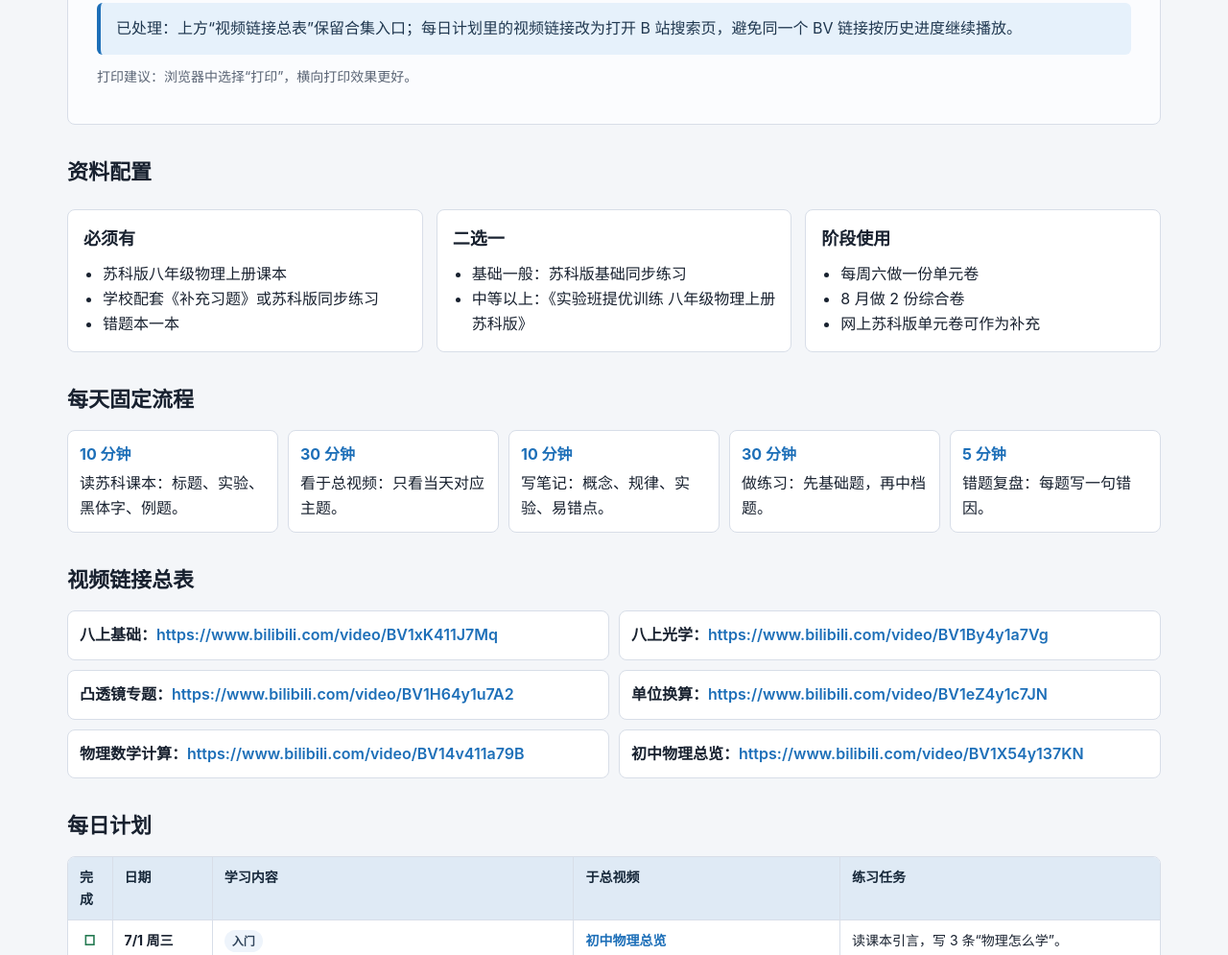
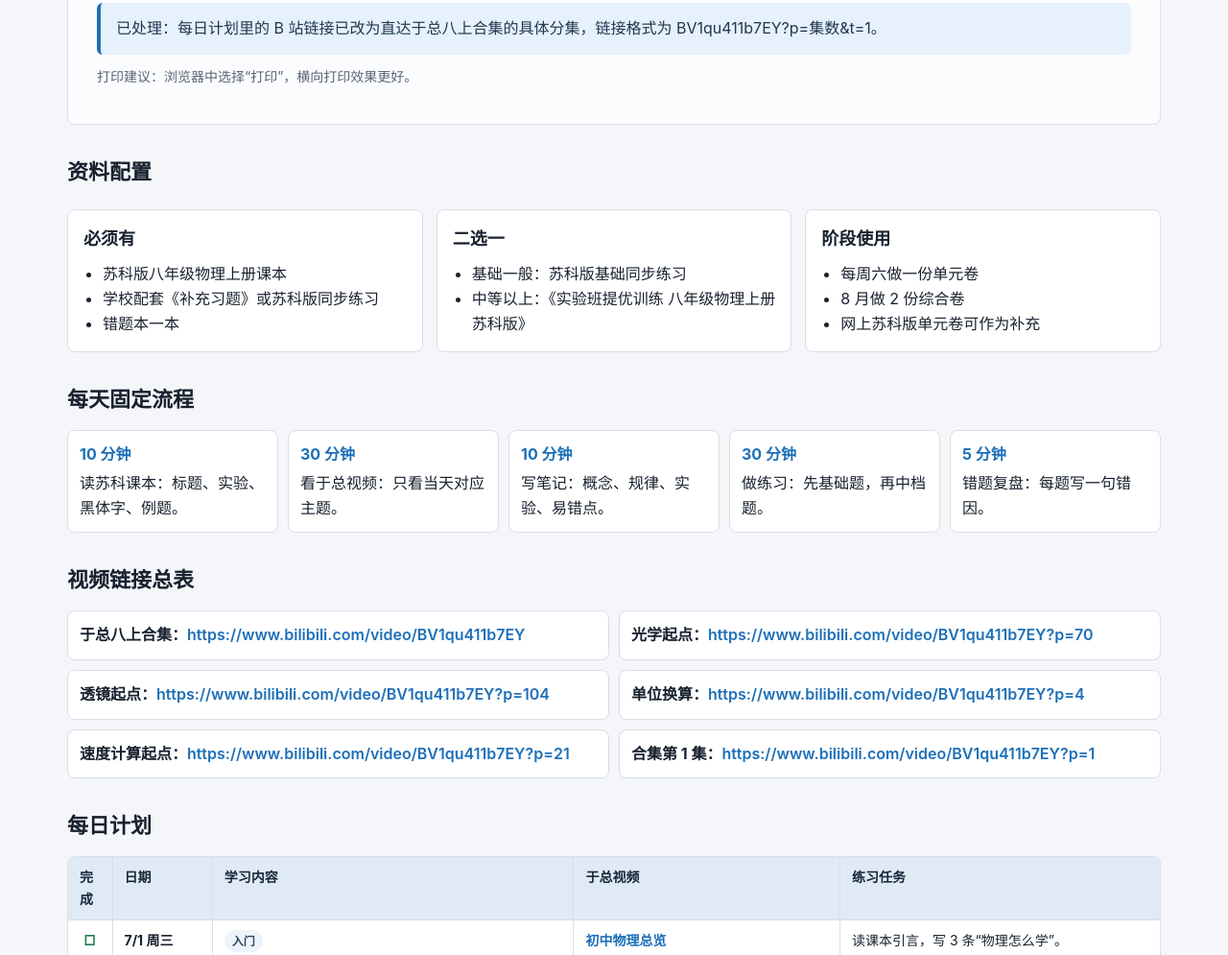
Before and after one commit to zhoujj0902-cmd/summer-physics-plan, a plain HTML site: page index.html in a window 1280 px wide. Shown: the part 337-1332 px from the top of the page at 96% size. Drawn offline with Linux system fonts and the light colour scheme.

Commit message:
Add files via upload

```diff
--- a/index.html
+++ b/index.html
@@ -285,7 +285,7 @@
       </div>
 <div class="note">
         如果 B 站链接在内置浏览器里打不开，通常不是本地 HTML 的问题。请复制链接到 Chrome、Safari 或 B 站 App 中打开；也可以在 B 站搜索对应 BV 号。
-      </div><div class="note">已处理：上方“视频链接总表”保留合集入口；每日计划里的视频链接改为打开 B 站搜索页，避免同一个 BV 链接按历史进度继续播放。</div>
+      </div><div class="note">已处理：每日计划里的 B 站链接已改为直达于总八上合集的具体分集，链接格式为 BV1qu411b7EY?p=集数&t=1。</div>
 <p class="print-tip">打印建议：浏览器中选择“打印”，横向打印效果更好。</p>
 </header>
 <section>
@@ -329,12 +329,12 @@
 <section>
 <h2>视频链接总表</h2>
 <div class="links">
-<div class="source"><strong>八上基础：</strong><a href="https://www.bilibili.com/video/BV1xK411J7Mq?t=1" rel="noopener noreferrer" target="_blank">https://www.bilibili.com/video/BV1xK411J7Mq</a></div>
-<div class="source"><strong>八上光学：</strong><a href="https://www.bilibili.com/video/BV1By4y1a7Vg?t=1" rel="noopener noreferrer" target="_blank">https://www.bilibili.com/video/BV1By4y1a7Vg</a></div>
-<div class="source"><strong>凸透镜专题：</strong><a href="https://www.bilibili.com/video/BV1H64y1u7A2?t=1" rel="noopener noreferrer" target="_blank">https://www.bilibili.com/video/BV1H64y1u7A2</a></div>
-<div class="source"><strong>单位换算：</strong><a href="https://www.bilibili.com/video/BV1eZ4y1c7JN?t=1" rel="noopener noreferrer" target="_blank">https://www.bilibili.com/video/BV1eZ4y1c7JN</a></div>
-<div class="source"><strong>物理数学计算：</strong><a href="https://www.bilibili.com/video/BV14v411a79B?t=1" rel="noopener noreferrer" target="_blank">https://www.bilibili.com/video/BV14v411a79B</a></div>
-<div class="source"><strong>初中物理总览：</strong><a href="https://www.bilibili.com/video/BV1X54y137KN?t=1" rel="noopener noreferrer" target="_blank">https://www.bilibili.com/video/BV1X54y137KN</a></div>
+<div class="source"><strong>于总八上合集：</strong><a href="https://www.bilibili.com/video/BV1qu411b7EY?p=1&t=1" rel="noopener noreferrer" target="_blank">https://www.bilibili.com/video/BV1qu411b7EY</a></div>
+<div class="source"><strong>光学起点：</strong><a href="https://www.bilibili.com/video/BV1qu411b7EY?p=70&t=1" rel="noopener noreferrer" target="_blank">https://www.bilibili.com/video/BV1qu411b7EY?p=70</a></div>
+<div class="source"><strong>透镜起点：</strong><a href="https://www.bilibili.com/video/BV1qu411b7EY?p=104&t=1" rel="noopener noreferrer" target="_blank">https://www.bilibili.com/video/BV1qu411b7EY?p=104</a></div>
+<div class="source"><strong>单位换算：</strong><a href="https://www.bilibili.com/video/BV1qu411b7EY?p=4&t=1" rel="noopener noreferrer" target="_blank">https://www.bilibili.com/video/BV1qu411b7EY?p=4</a></div>
+<div class="source"><strong>速度计算起点：</strong><a href="https://www.bilibili.com/video/BV1qu411b7EY?p=21&t=1" rel="noopener noreferrer" target="_blank">https://www.bilibili.com/video/BV1qu411b7EY?p=21</a></div>
+<div class="source"><strong>合集第 1 集：</strong><a href="https://www.bilibili.com/video/BV1qu411b7EY?p=1&t=1" rel="noopener noreferrer" target="_blank">https://www.bilibili.com/video/BV1qu411b7EY?p=1</a></div>
 </div>
 </section>
 <section>
@@ -355,28 +355,28 @@
 <td class="check">□</td>
 <td class="date">7/1 周三</td>
 <td><span class="tag">入门</span><br/>物理学什么、怎么学；观察、实验、测量意识。</td>
-<td><a href="https://www.bilibili.com/video/BV1X54y137KN?t=1" rel="noopener noreferrer" target="_blank">初中物理总览</a></td>
+<td><a href="https://www.bilibili.com/video/BV1qu411b7EY?p=1&t=1" rel="noopener noreferrer" target="_blank">初中物理总览</a></td>
 <td>读课本引言，写 3 条“物理怎么学”。</td>
 </tr>
 <tr>
 <td class="check">□</td>
 <td class="date">7/2 周四</td>
 <td><span class="tag">声现象</span><br/>声音的产生与传播。</td>
-<td><a href="https://www.bilibili.com/video/BV1xK411J7Mq?t=1" rel="noopener noreferrer" target="_blank">八上基础：找“声音的产生与传播”</a></td>
+<td><a href="https://www.bilibili.com/video/BV1qu411b7EY?p=36&t=1" rel="noopener noreferrer" target="_blank">八上基础：找“声音的产生与传播”</a></td>
 <td>基础题 10-15 题；做尺子振动小实验。</td>
 </tr>
 <tr>
 <td class="check">□</td>
 <td class="date">7/3 周五</td>
 <td><span class="tag">声现象</span><br/>音调、响度、音色。</td>
-<td><a href="https://www.bilibili.com/video/BV1xK411J7Mq?t=1" rel="noopener noreferrer" target="_blank">八上基础：找“声音的特性”</a></td>
+<td><a href="https://www.bilibili.com/video/BV1qu411b7EY?p=41&t=1" rel="noopener noreferrer" target="_blank">八上基础：找“声音的特性”</a></td>
 <td>声音特性题 15 题；整理易混概念。</td>
 </tr>
 <tr class="weekend">
 <td class="check">□</td>
 <td class="date">7/4 周六</td>
 <td><span class="tag">声现象</span><br/>噪声、声的利用。</td>
-<td><a href="https://www.bilibili.com/video/BV1xK411J7Mq?t=1" rel="noopener noreferrer" target="_blank">八上基础：找“噪声/声的利用”</a></td>
+<td><a href="https://www.bilibili.com/video/BV1qu411b7EY?p=48&t=1" rel="noopener noreferrer" target="_blank">八上基础：找“噪声/声的利用”</a></td>
 <td>声现象小测 1 份；订正错题。</td>
 </tr>
 <tr class="rest">
@@ -390,42 +390,42 @@
 <td class="check">□</td>
 <td class="date">7/6 周一</td>
 <td><span class="tag">声现象</span><br/>声现象总复习。</td>
-<td><a href="https://www.bilibili.com/video/BV1xK411J7Mq?t=1" rel="noopener noreferrer" target="_blank">八上基础：回看声现象</a></td>
+<td><a href="https://www.bilibili.com/video/BV1qu411b7EY?p=36&t=1" rel="noopener noreferrer" target="_blank">八上基础：回看声现象</a></td>
 <td>声现象错题重做；完成一页 A4 总结。</td>
 </tr>
 <tr>
 <td class="check">□</td>
 <td class="date">7/7 周二</td>
 <td><span class="tag">光现象</span><br/>光的直线传播、小孔成像。</td>
-<td><a href="https://www.bilibili.com/video/BV1By4y1a7Vg?t=1" rel="noopener noreferrer" target="_blank">八上光学：找“光的直线传播”</a></td>
+<td><a href="https://www.bilibili.com/video/BV1qu411b7EY?p=70&t=1" rel="noopener noreferrer" target="_blank">八上光学：找“光的直线传播”</a></td>
 <td>光路图 5 题；基础题 10 题。</td>
 </tr>
 <tr>
 <td class="check">□</td>
 <td class="date">7/8 周三</td>
 <td><span class="tag">光现象</span><br/>光的反射定律。</td>
-<td><a href="https://www.bilibili.com/video/BV1By4y1a7Vg?t=1" rel="noopener noreferrer" target="_blank">八上光学：找“光的反射”</a></td>
+<td><a href="https://www.bilibili.com/video/BV1qu411b7EY?p=76&t=1" rel="noopener noreferrer" target="_blank">八上光学：找“光的反射”</a></td>
 <td>反射画图题 8 题。</td>
 </tr>
 <tr>
 <td class="check">□</td>
 <td class="date">7/9 周四</td>
 <td><span class="tag">光现象</span><br/>平面镜成像。</td>
-<td><a href="https://www.bilibili.com/video/BV1By4y1a7Vg?t=1" rel="noopener noreferrer" target="_blank">八上光学：找“平面镜成像”</a></td>
+<td><a href="https://www.bilibili.com/video/BV1qu411b7EY?p=83&t=1" rel="noopener noreferrer" target="_blank">八上光学：找“平面镜成像”</a></td>
 <td>平面镜成像题 15 题。</td>
 </tr>
 <tr>
 <td class="check">□</td>
 <td class="date">7/10 周五</td>
 <td><span class="tag">光现象</span><br/>光现象综合。</td>
-<td><a href="https://www.bilibili.com/video/BV1By4y1a7Vg?t=1" rel="noopener noreferrer" target="_blank">八上光学：对应回看</a></td>
+<td><a href="https://www.bilibili.com/video/BV1qu411b7EY?p=70&t=1" rel="noopener noreferrer" target="_blank">八上光学：对应回看</a></td>
 <td>光现象单元练习 1 份。</td>
 </tr>
 <tr class="weekend">
 <td class="check">□</td>
 <td class="date">7/11 周六</td>
 <td><span class="tag">复盘</span><br/>声 + 光复盘。</td>
-<td><a href="https://www.bilibili.com/video/BV1xK411J7Mq?t=1" rel="noopener noreferrer" target="_blank">八上基础</a> / <a href="https://www.bilibili.com/video/BV1By4y1a7Vg?t=1" rel="noopener noreferrer" target="_blank">八上光学</a></td>
+<td><a href="https://www.bilibili.com/video/BV1qu411b7EY?p=36&t=1" rel="noopener noreferrer" target="_blank">八上基础</a> / <a href="https://www.bilibili.com/video/BV1qu411b7EY?p=70&t=1" rel="noopener noreferrer" target="_blank">八上光学</a></td>
 <td>错题重做；不会的题标星。</td>
 </tr>
 <tr class="rest">
@@ -439,42 +439,42 @@
 <td class="check">□</td>
 <td class="date">7/13 周一</td>
 <td><span class="tag">折射</span><br/>光的折射。</td>
-<td><a href="https://www.bilibili.com/video/BV1By4y1a7Vg?t=1" rel="noopener noreferrer" target="_blank">八上光学：找“光的折射”</a></td>
+<td><a href="https://www.bilibili.com/video/BV1qu411b7EY?p=93&t=1" rel="noopener noreferrer" target="_blank">八上光学：找“光的折射”</a></td>
 <td>折射基础题 15 题。</td>
 </tr>
 <tr>
 <td class="check">□</td>
 <td class="date">7/14 周二</td>
 <td><span class="tag">透镜</span><br/>凸透镜、凹透镜认识。</td>
-<td><a href="https://www.bilibili.com/video/BV1H64y1u7A2?t=1" rel="noopener noreferrer" target="_blank">凸透镜专题：找“认识透镜”</a></td>
+<td><a href="https://www.bilibili.com/video/BV1qu411b7EY?p=104&t=1" rel="noopener noreferrer" target="_blank">凸透镜专题：找“认识透镜”</a></td>
 <td>透镜画图题 8 题。</td>
 </tr>
 <tr>
 <td class="check">□</td>
 <td class="date">7/15 周三</td>
 <td><span class="tag">透镜</span><br/>凸透镜成像规律 1。</td>
-<td><a href="https://www.bilibili.com/video/BV1H64y1u7A2?t=1" rel="noopener noreferrer" target="_blank">凸透镜专题：找“成像规律”</a></td>
+<td><a href="https://www.bilibili.com/video/BV1qu411b7EY?p=115&t=1" rel="noopener noreferrer" target="_blank">凸透镜专题：找“成像规律”</a></td>
 <td>成像规律表格默写。</td>
 </tr>
 <tr>
 <td class="check">□</td>
 <td class="date">7/16 周四</td>
 <td><span class="tag">透镜</span><br/>凸透镜成像规律 2。</td>
-<td><a href="https://www.bilibili.com/video/BV1H64y1u7A2?t=1" rel="noopener noreferrer" target="_blank">凸透镜专题：继续成像规律</a></td>
+<td><a href="https://www.bilibili.com/video/BV1qu411b7EY?p=117&t=1" rel="noopener noreferrer" target="_blank">凸透镜专题：继续成像规律</a></td>
 <td>成像判断题 15 题。</td>
 </tr>
 <tr>
 <td class="check">□</td>
 <td class="date">7/17 周五</td>
 <td><span class="tag">透镜</span><br/>照相机、投影仪、放大镜。</td>
-<td><a href="https://www.bilibili.com/video/BV1H64y1u7A2?t=1" rel="noopener noreferrer" target="_blank">凸透镜专题：找“应用”</a></td>
+<td><a href="https://www.bilibili.com/video/BV1qu411b7EY?p=111&t=1" rel="noopener noreferrer" target="_blank">凸透镜专题：找“应用”</a></td>
 <td>应用题 10-15 题。</td>
 </tr>
 <tr class="weekend">
 <td class="check">□</td>
 <td class="date">7/18 周六</td>
 <td><span class="tag">透镜</span><br/>透镜单元复盘。</td>
-<td><a href="https://www.bilibili.com/video/BV1H64y1u7A2?t=1" rel="noopener noreferrer" target="_blank">凸透镜专题：回看错点</a></td>
+<td><a href="https://www.bilibili.com/video/BV1qu411b7EY?p=115&t=1" rel="noopener noreferrer" target="_blank">凸透镜专题：回看错点</a></td>
 <td>透镜单元卷 1 份。</td>
 </tr>
 <tr class="rest">
@@ -488,42 +488,42 @@
 <td class="check">□</td>
 <td class="date">7/20 周一</td>
 <td><span class="tag">透镜</span><br/>透镜错题专项。</td>
-<td><a href="https://www.bilibili.com/video/BV1H64y1u7A2?t=1" rel="noopener noreferrer" target="_blank">凸透镜专题：按错题回看</a></td>
+<td><a href="https://www.bilibili.com/video/BV1qu411b7EY?p=115&t=1" rel="noopener noreferrer" target="_blank">凸透镜专题：按错题回看</a></td>
 <td>重做 7/18 错题。</td>
 </tr>
 <tr>
 <td class="check">□</td>
 <td class="date">7/21 周二</td>
 <td><span class="tag">物态变化</span><br/>温度、温度计。</td>
-<td><a href="https://www.bilibili.com/video/BV1xK411J7Mq?t=1" rel="noopener noreferrer" target="_blank">八上基础：找“温度/温度计”</a></td>
+<td><a href="https://www.bilibili.com/video/BV1qu411b7EY?p=49&t=1" rel="noopener noreferrer" target="_blank">八上基础：找“温度/温度计”</a></td>
 <td>温度计读数题 10 题。</td>
 </tr>
 <tr>
 <td class="check">□</td>
 <td class="date">7/22 周三</td>
 <td><span class="tag">物态变化</span><br/>熔化和凝固。</td>
-<td><a href="https://www.bilibili.com/video/BV1xK411J7Mq?t=1" rel="noopener noreferrer" target="_blank">八上基础：找“熔化和凝固”</a></td>
+<td><a href="https://www.bilibili.com/video/BV1qu411b7EY?p=56&t=1" rel="noopener noreferrer" target="_blank">八上基础：找“熔化和凝固”</a></td>
 <td>熔化图像题 8 题。</td>
 </tr>
 <tr>
 <td class="check">□</td>
 <td class="date">7/23 周四</td>
 <td><span class="tag">物态变化</span><br/>汽化和液化。</td>
-<td><a href="https://www.bilibili.com/video/BV1xK411J7Mq?t=1" rel="noopener noreferrer" target="_blank">八上基础：找“汽化和液化”</a></td>
+<td><a href="https://www.bilibili.com/video/BV1qu411b7EY?p=61&t=1" rel="noopener noreferrer" target="_blank">八上基础：找“汽化和液化”</a></td>
 <td>实验题 10 题。</td>
 </tr>
 <tr>
 <td class="check">□</td>
 <td class="date">7/24 周五</td>
 <td><span class="tag">物态变化</span><br/>升华和凝华。</td>
-<td><a href="https://www.bilibili.com/video/BV1xK411J7Mq?t=1" rel="noopener noreferrer" target="_blank">八上基础：找“升华和凝华”</a></td>
+<td><a href="https://www.bilibili.com/video/BV1qu411b7EY?p=67&t=1" rel="noopener noreferrer" target="_blank">八上基础：找“升华和凝华”</a></td>
 <td>物态变化判断题 15 题。</td>
 </tr>
 <tr class="weekend">
 <td class="check">□</td>
 <td class="date">7/25 周六</td>
 <td><span class="tag">物态变化</span><br/>单元复盘。</td>
-<td><a href="https://www.bilibili.com/video/BV1xK411J7Mq?t=1" rel="noopener noreferrer" target="_blank">八上基础：回看物态变化</a></td>
+<td><a href="https://www.bilibili.com/video/BV1qu411b7EY?p=55&t=1" rel="noopener noreferrer" target="_blank">八上基础：回看物态变化</a></td>
 <td>物态变化单元卷 1 份。</td>
 </tr>
 <tr class="rest">
@@ -537,42 +537,42 @@
 <td class="check">□</td>
 <td class="date">7/27 周一</td>
 <td><span class="tag">物态变化</span><br/>错题专项。</td>
-<td><a href="https://www.bilibili.com/video/BV1xK411J7Mq?t=1" rel="noopener noreferrer" target="_blank">八上基础：按错题回看</a></td>
+<td><a href="https://www.bilibili.com/video/BV1qu411b7EY?p=55&t=1" rel="noopener noreferrer" target="_blank">八上基础：按错题回看</a></td>
 <td>物态变化错题重做。</td>
 </tr>
 <tr>
 <td class="check">□</td>
 <td class="date">7/28 周二</td>
 <td><span class="tag">运动</span><br/>长度和时间测量。</td>
-<td><a href="https://www.bilibili.com/video/BV1xK411J7Mq?t=1" rel="noopener noreferrer" target="_blank">八上基础：找“机械运动/测量”</a></td>
+<td><a href="https://www.bilibili.com/video/BV1qu411b7EY?p=2&t=1" rel="noopener noreferrer" target="_blank">八上基础：找“机械运动/测量”</a></td>
 <td>刻度尺读数题 15 题。</td>
 </tr>
 <tr>
 <td class="check">□</td>
 <td class="date">7/29 周三</td>
 <td><span class="tag">运动</span><br/>运动和静止的相对性。</td>
-<td><a href="https://www.bilibili.com/video/BV1xK411J7Mq?t=1" rel="noopener noreferrer" target="_blank">八上基础：找“运动的描述”</a></td>
+<td><a href="https://www.bilibili.com/video/BV1qu411b7EY?p=14&t=1" rel="noopener noreferrer" target="_blank">八上基础：找“运动的描述”</a></td>
 <td>基础题 10-15 题。</td>
 </tr>
 <tr>
 <td class="check">□</td>
 <td class="date">7/30 周四</td>
 <td><span class="tag">运动</span><br/>速度公式。</td>
-<td><a href="https://www.bilibili.com/video/BV1xK411J7Mq?t=1" rel="noopener noreferrer" target="_blank">八上基础：找“速度”</a></td>
+<td><a href="https://www.bilibili.com/video/BV1qu411b7EY?p=18&t=1" rel="noopener noreferrer" target="_blank">八上基础：找“速度”</a></td>
 <td>速度计算题 10 题。</td>
 </tr>
 <tr>
 <td class="check">□</td>
 <td class="date">7/31 周五</td>
 <td><span class="tag">运动</span><br/>平均速度。</td>
-<td><a href="https://www.bilibili.com/video/BV1xK411J7Mq?t=1" rel="noopener noreferrer" target="_blank">八上基础：找“平均速度”</a></td>
+<td><a href="https://www.bilibili.com/video/BV1qu411b7EY?p=23&t=1" rel="noopener noreferrer" target="_blank">八上基础：找“平均速度”</a></td>
 <td>平均速度 10 题；单位换算。</td>
 </tr>
 <tr class="weekend">
 <td class="check">□</td>
 <td class="date">8/1 周六</td>
 <td><span class="tag">专项</span><br/>单位换算专项。</td>
-<td><a href="https://www.bilibili.com/video/BV1eZ4y1c7JN?t=1" rel="noopener noreferrer" target="_blank">单位换算</a></td>
+<td><a href="https://www.bilibili.com/video/BV1qu411b7EY?p=4&t=1" rel="noopener noreferrer" target="_blank">单位换算</a></td>
 <td>m/s、km/h 换算专项；物体运动单元卷。</td>
 </tr>
 <tr class="rest">
@@ -586,35 +586,35 @@
 <td class="check">□</td>
 <td class="date">8/3 周一</td>
 <td><span class="tag">二轮</span><br/>声现象二轮复习。</td>
-<td><a href="https://www.bilibili.com/video/BV1xK411J7Mq?t=1" rel="noopener noreferrer" target="_blank">八上基础：声现象回看</a></td>
+<td><a href="https://www.bilibili.com/video/BV1qu411b7EY?p=36&t=1" rel="noopener noreferrer" target="_blank">八上基础：声现象回看</a></td>
 <td>声现象单元错题。</td>
 </tr>
 <tr>
 <td class="check">□</td>
 <td class="date">8/4 周二</td>
 <td><span class="tag">二轮</span><br/>光现象二轮复习。</td>
-<td><a href="https://www.bilibili.com/video/BV1By4y1a7Vg?t=1" rel="noopener noreferrer" target="_blank">八上光学：光现象回看</a></td>
+<td><a href="https://www.bilibili.com/video/BV1qu411b7EY?p=70&t=1" rel="noopener noreferrer" target="_blank">八上光学：光现象回看</a></td>
 <td>光路图专项。</td>
 </tr>
 <tr>
 <td class="check">□</td>
 <td class="date">8/5 周三</td>
 <td><span class="tag">二轮</span><br/>透镜二轮复习。</td>
-<td><a href="https://www.bilibili.com/video/BV1H64y1u7A2?t=1" rel="noopener noreferrer" target="_blank">凸透镜专题：回看</a></td>
+<td><a href="https://www.bilibili.com/video/BV1qu411b7EY?p=115&t=1" rel="noopener noreferrer" target="_blank">凸透镜专题：回看</a></td>
 <td>凸透镜成像专项。</td>
 </tr>
 <tr>
 <td class="check">□</td>
 <td class="date">8/6 周四</td>
 <td><span class="tag">二轮</span><br/>物态变化二轮复习。</td>
-<td><a href="https://www.bilibili.com/video/BV1xK411J7Mq?t=1" rel="noopener noreferrer" target="_blank">八上基础：物态变化回看</a></td>
+<td><a href="https://www.bilibili.com/video/BV1qu411b7EY?p=55&t=1" rel="noopener noreferrer" target="_blank">八上基础：物态变化回看</a></td>
 <td>图像题专项。</td>
 </tr>
 <tr>
 <td class="check">□</td>
 <td class="date">8/7 周五</td>
 <td><span class="tag">二轮</span><br/>机械运动二轮复习。</td>
-<td><a href="https://www.bilibili.com/video/BV1xK411J7Mq?t=1" rel="noopener noreferrer" target="_blank">八上基础</a> + <a href="https://www.bilibili.com/video/BV1eZ4y1c7JN?t=1" rel="noopener noreferrer" target="_blank">单位换算</a></td>
+<td><a href="https://www.bilibili.com/video/BV1qu411b7EY?p=18&t=1" rel="noopener noreferrer" target="_blank">八上基础</a> + <a href="https://www.bilibili.com/video/BV1qu411b7EY?p=4&t=1" rel="noopener noreferrer" target="_blank">单位换算</a></td>
 <td>速度计算专项。</td>
 </tr>
 <tr class="weekend">
@@ -635,28 +635,28 @@
 <td class="check">□</td>
 <td class="date">8/10 周一</td>
 <td><span class="tag">提升</span><br/>声 + 光综合提升。</td>
-<td><a href="https://www.bilibili.com/video/BV1By4y1a7Vg?t=1" rel="noopener noreferrer" target="_blank">八上光学</a></td>
+<td><a href="https://www.bilibili.com/video/BV1qu411b7EY?p=70&t=1" rel="noopener noreferrer" target="_blank">八上光学</a></td>
 <td>中档题 20 题。</td>
 </tr>
 <tr>
 <td class="check">□</td>
 <td class="date">8/11 周二</td>
 <td><span class="tag">提升</span><br/>透镜提升。</td>
-<td><a href="https://www.bilibili.com/video/BV1H64y1u7A2?t=1" rel="noopener noreferrer" target="_blank">凸透镜专题</a></td>
+<td><a href="https://www.bilibili.com/video/BV1qu411b7EY?p=104&t=1" rel="noopener noreferrer" target="_blank">凸透镜专题</a></td>
 <td>中档题 15 题；提优 2 题。</td>
 </tr>
 <tr>
 <td class="check">□</td>
 <td class="date">8/12 周三</td>
 <td><span class="tag">提升</span><br/>物态变化提升。</td>
-<td><a href="https://www.bilibili.com/video/BV1xK411J7Mq?t=1" rel="noopener noreferrer" target="_blank">八上基础：物态变化</a></td>
+<td><a href="https://www.bilibili.com/video/BV1qu411b7EY?p=55&t=1" rel="noopener noreferrer" target="_blank">八上基础：物态变化</a></td>
 <td>实验题、图像题专项。</td>
 </tr>
 <tr>
 <td class="check">□</td>
 <td class="date">8/13 周四</td>
 <td><span class="tag">提升</span><br/>运动计算提升。</td>
-<td><a href="https://www.bilibili.com/video/BV14v411a79B?t=1" rel="noopener noreferrer" target="_blank">物理数学计算</a></td>
+<td><a href="https://www.bilibili.com/video/BV1qu411b7EY?p=21&t=1" rel="noopener noreferrer" target="_blank">物理数学计算</a></td>
 <td>计算题专项。</td>
 </tr>
 <tr>
@@ -684,7 +684,7 @@
 <td class="check">□</td>
 <td class="date">8/17 周一</td>
 <td><span class="tag">收束</span><br/>全册知识清单整理。</td>
-<td><a href="https://www.bilibili.com/video/BV1X54y137KN?t=1" rel="noopener noreferrer" target="_blank">初中物理总览</a></td>
+<td><a href="https://www.bilibili.com/video/BV1qu411b7EY?p=1&t=1" rel="noopener noreferrer" target="_blank">初中物理总览</a></td>
 <td>每章一张 A4 纸。</td>
 </tr>
 <tr>
@@ -700,11 +700,11 @@
 </section>
 </main>
 <script id="auto-fix-bilibili-links">
-  // 合集入口保留视频地址；每日计划改为搜索地址，避免 B 站按历史进度继续播放。
-  document.querySelectorAll('.links a[href*="bilibili.com/video/"]').forEach(function (link) {
+  // 给 B 站分 P 链接补齐打开方式；每日计划已直接定位到合集具体集数。
+  document.querySelectorAll('a[href*="bilibili.com/video/"]').forEach(function (link) {
     try {
       const url = new URL(link.href);
-      url.searchParams.set('t', '1');
+      if (!url.searchParams.has('t')) url.searchParams.set('t', '1');
       link.href = url.toString();
       link.target = '_blank';
       link.rel = 'noopener noreferrer';
@@ -712,17 +712,5 @@
       console.warn('B站链接处理失败：', link.href);
     }
   });
-
-  document.querySelectorAll('tbody a[href*="bilibili.com/video/"]').forEach(function (link) {
-    const cellText = link.closest('td').textContent
-      .replace(/[：:、“”"\/+]/g, ' ')
-      .replace(/\s+/g, ' ')
-      .trim();
-    const query = '于总 初中物理 八年级 ' + cellText;
-    link.href = 'https://search.bilibili.com/all?keyword=' + encodeURIComponent(query);
-    link.target = '_blank';
-    link.rel = 'noopener noreferrer';
-    link.title = '打开 B 站搜索，避免继续播放历史进度';
-  });
 </script></body>
 </html>
```
